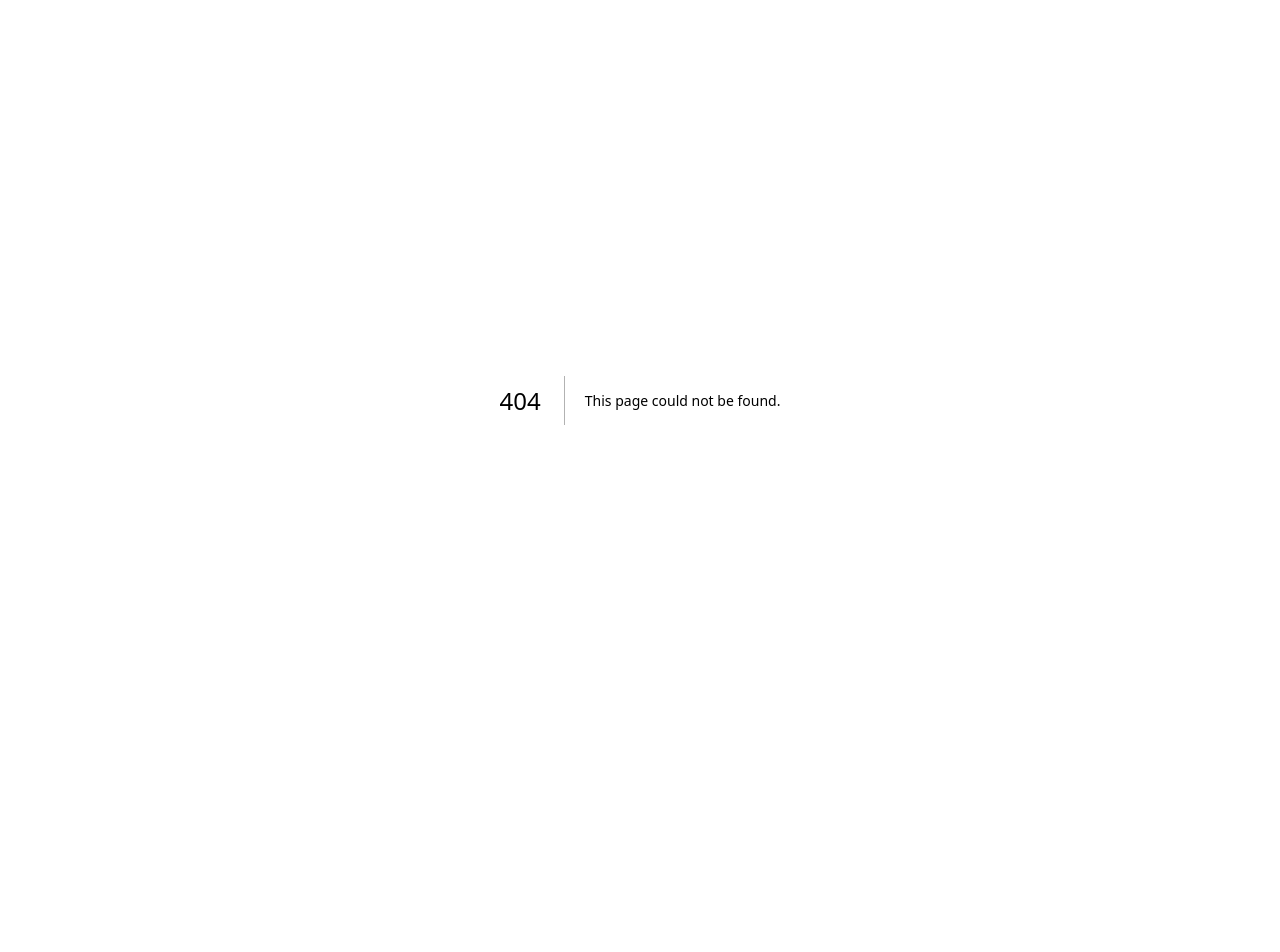
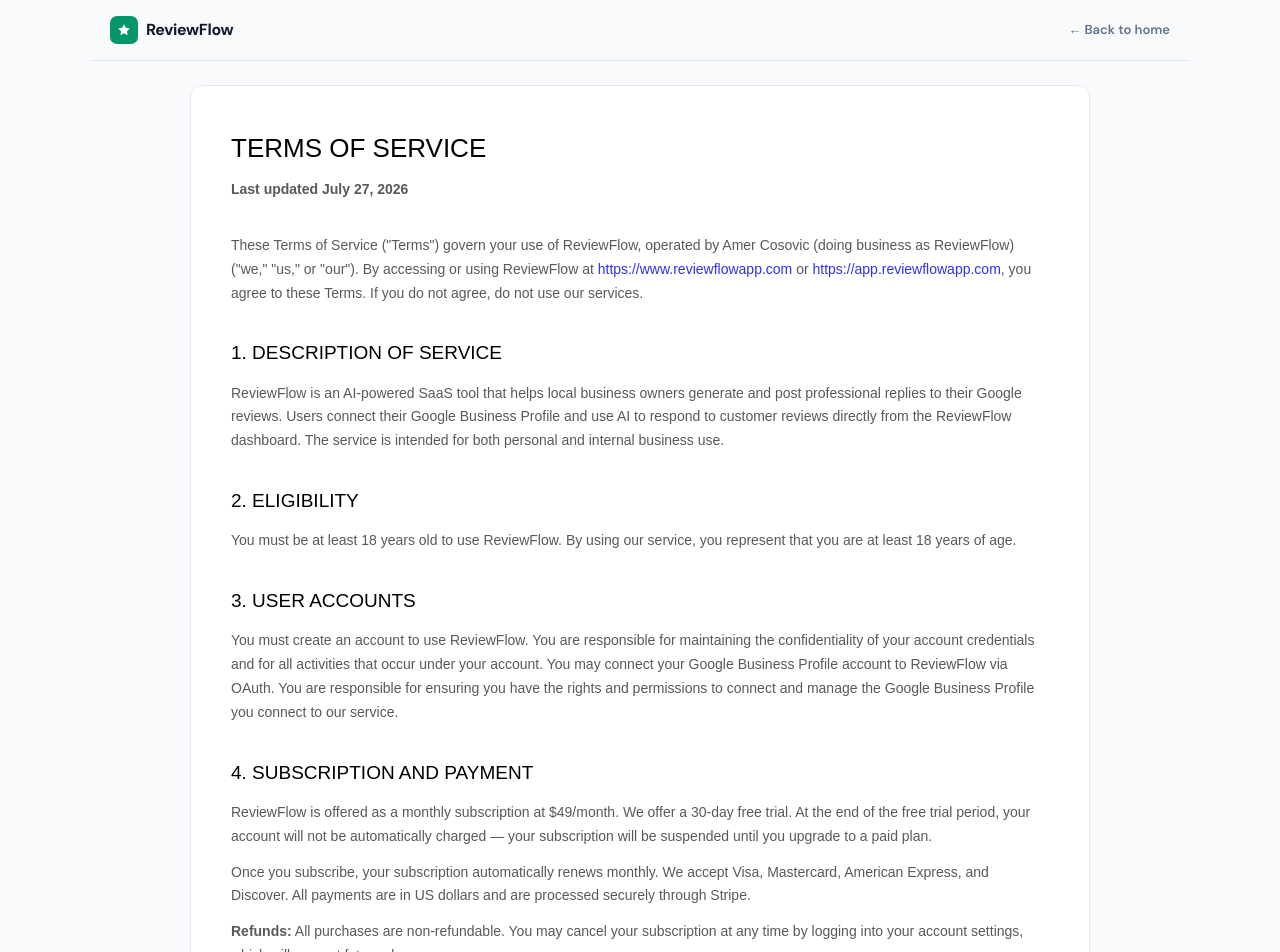
Before and after one commit to AmerC1990/reviewflow, a Next.js app: page /terms in a window 1280 px wide. Before the commit this address had no page. Shown: the top 952 px of the page. Before the commit the page ends 800 px from the top, so only its background shows below. Built offline with nearby package versions, Linux system fonts and the light colour scheme.

Commit message:
add terms of service page and footer links

```diff
--- a/pages/index.js
+++ b/pages/index.js
@@ -277,7 +277,7 @@
         </div>
       </section>
 
-     {/* FOOTER */}
+    {/* FOOTER */}
       <footer style={{ borderTop: "1px solid #e2e8f0", padding: "24px 20px", textAlign: "center" }}>
         <p style={{ fontSize: "13px", color: "#94a3b8" }}>
           © 2026 ReviewFlow ·{" "}
@@ -288,6 +288,8 @@
           <a href="https://g.page/r/Cds5apVCCkR4EBM/review" target="_blank" rel="noopener noreferrer" style={{ color: "#94a3b8", textDecoration: "none" }}>Leave a review</a>
           {" · "}
           <a href="/privacy" style={{ color: "#94a3b8", textDecoration: "none" }}>Privacy Policy</a>
+          {" · "}
+          <a href="/terms" style={{ color: "#94a3b8", textDecoration: "none" }}>Terms of Service</a>
         </p>
       </footer>
 
--- a/pages/pricing.js
+++ b/pages/pricing.js
@@ -134,6 +134,8 @@
           <a href="https://g.page/r/Cds5apVCCkR4EBM/review" target="_blank" rel="noopener noreferrer" style={{ color: "#94a3b8", textDecoration: "none" }}>Leave a review</a>
           {" · "}
           <a href="/privacy" style={{ color: "#94a3b8", textDecoration: "none" }}>Privacy Policy</a>
+          {" · "}
+          <a href="/terms" style={{ color: "#94a3b8", textDecoration: "none" }}>Terms of Service</a>
         </p>
       </footer>
     </div>
--- /dev/null
+++ b/pages/terms.js
@@ -0,0 +1,99 @@
+import Head from "next/head";
+
+export default function Terms() {
+  return (
+    <div style={{ fontFamily: "'DM Sans', sans-serif", background: "#f8fafc", minHeight: "100vh" }}>
+      <Head>
+        <title>Terms of Service — ReviewFlow</title>
+        <meta name="description" content="ReviewFlow Terms of Service" />
+        <meta name="viewport" content="width=device-width, initial-scale=1" />
+        <link rel="preconnect" href="https://fonts.googleapis.com" />
+        <link rel="preconnect" href="https://fonts.gstatic.com" crossOrigin="true" />
+        <link href="https://fonts.googleapis.com/css2?family=DM+Sans:wght@400;500;600;700&display=swap" rel="stylesheet" />
+        <style>{`* { box-sizing: border-box; margin: 0; padding: 0; }`}</style>
+      </Head>
+
+      {/* NAV */}
+      <nav style={{ padding: "16px 20px", display: "flex", alignItems: "center", justifyContent: "space-between", maxWidth: "1100px", margin: "0 auto", borderBottom: "1px solid #e2e8f0" }}>
+        <a href="/" style={{ display: "flex", alignItems: "center", gap: "8px", textDecoration: "none" }}>
+          <div style={{ width: "28px", height: "28px", background: "#059669", borderRadius: "7px", display: "flex", alignItems: "center", justifyContent: "center" }}>
+            <svg width="14" height="14" viewBox="0 0 24 24" fill="none">
+              <path d="M12 2L15.09 8.26L22 9.27L17 14.14L18.18 21.02L12 17.77L5.82 21.02L7 14.14L2 9.27L8.91 8.26L12 2Z" fill="white" />
+            </svg>
+          </div>
+          <span style={{ fontWeight: 700, fontSize: "16px", color: "#0f172a", letterSpacing: "-0.02em" }}>ReviewFlow</span>
+        </a>
+        <a href="/" style={{ fontSize: "13px", fontWeight: 600, color: "#64748b", textDecoration: "none" }}>← Back to home</a>
+      </nav>
+
+      {/* CONTENT */}
+      <div style={{ maxWidth: "900px", margin: "24px auto 0", padding: "40px 40px 80px", background: "#fff", borderRadius: "12px", border: "1px solid #e2e8f0", fontFamily: "Arial, sans-serif", color: "#595959", fontSize: "14px", lineHeight: "1.7" }}>
+
+        <h1 style={{ fontSize: "26px", color: "#000", marginBottom: "8px" }}>TERMS OF SERVICE</h1>
+        <p style={{ color: "#595959", marginBottom: "32px" }}><strong>Last updated July 27, 2026</strong></p>
+
+        <p style={{ marginBottom: "16px" }}>These Terms of Service ("Terms") govern your use of ReviewFlow, operated by Amer Cosovic (doing business as ReviewFlow) ("we," "us," or "our"). By accessing or using ReviewFlow at <a href="https://www.reviewflowapp.com" style={{ color: "#3030F1" }}>https://www.reviewflowapp.com</a> or <a href="https://app.reviewflowapp.com" style={{ color: "#3030F1" }}>https://app.reviewflowapp.com</a>, you agree to these Terms. If you do not agree, do not use our services.</p>
+
+        <h2 style={{ fontSize: "19px", color: "#000", marginTop: "32px", marginBottom: "12px" }}>1. DESCRIPTION OF SERVICE</h2>
+        <p>ReviewFlow is an AI-powered SaaS tool that helps local business owners generate and post professional replies to their Google reviews. Users connect their Google Business Profile and use AI to respond to customer reviews directly from the ReviewFlow dashboard. The service is intended for both personal and internal business use.</p>
+
+        <h2 style={{ fontSize: "19px", color: "#000", marginTop: "32px", marginBottom: "12px" }}>2. ELIGIBILITY</h2>
+        <p>You must be at least 18 years old to use ReviewFlow. By using our service, you represent that you are at least 18 years of age.</p>
+
+        <h2 style={{ fontSize: "19px", color: "#000", marginTop: "32px", marginBottom: "12px" }}>3. USER ACCOUNTS</h2>
+        <p>You must create an account to use ReviewFlow. You are responsible for maintaining the confidentiality of your account credentials and for all activities that occur under your account. You may connect your Google Business Profile account to ReviewFlow via OAuth. You are responsible for ensuring you have the rights and permissions to connect and manage the Google Business Profile you connect to our service.</p>
+
+        <h2 style={{ fontSize: "19px", color: "#000", marginTop: "32px", marginBottom: "12px" }}>4. SUBSCRIPTION AND PAYMENT</h2>
+        <p style={{ marginBottom: "12px" }}>ReviewFlow is offered as a monthly subscription at $49/month. We offer a 30-day free trial. At the end of the free trial period, your account will not be automatically charged — your subscription will be suspended until you upgrade to a paid plan.</p>
+        <p style={{ marginBottom: "12px" }}>Once you subscribe, your subscription automatically renews monthly. We accept Visa, Mastercard, American Express, and Discover. All payments are in US dollars and are processed securely through Stripe.</p>
+        <p><strong>Refunds:</strong> All purchases are non-refundable. You may cancel your subscription at any time by logging into your account settings, which will prevent future charges.</p>
+
+        <h2 style={{ fontSize: "19px", color: "#000", marginTop: "32px", marginBottom: "12px" }}>5. PROHIBITED ACTIVITIES</h2>
+        <p>You agree not to misuse ReviewFlow. Prohibited activities include but are not limited to: violating any applicable laws, attempting to gain unauthorized access to our systems, using the service to spam or harass others, or interfering with the proper operation of the service.</p>
+
+        <h2 style={{ fontSize: "19px", color: "#000", marginTop: "32px", marginBottom: "12px" }}>6. AI-GENERATED CONTENT</h2>
+        <p>ReviewFlow uses AI (powered by OpenAI) to generate reply suggestions. You are solely responsible for reviewing, editing, and approving any AI-generated content before posting it to your Google Business Profile. We do not guarantee the accuracy, appropriateness, or quality of AI-generated replies.</p>
+
+        <h2 style={{ fontSize: "19px", color: "#000", marginTop: "32px", marginBottom: "12px" }}>7. THIRD-PARTY LINKS AND SERVICES</h2>
+        <p>ReviewFlow may contain links to third-party websites. We are not responsible for the content or practices of any third-party sites. Your use of third-party services, including Google and Stripe, is governed by their respective terms of service.</p>
+
+        <h2 style={{ fontSize: "19px", color: "#000", marginTop: "32px", marginBottom: "12px" }}>8. LIMITATION OF LIABILITY</h2>
+        <p>To the maximum extent permitted by law, our liability to you for any claims arising from your use of ReviewFlow is limited to the amount you paid us in the 6 months prior to the claim. We are not liable for indirect, incidental, special, or consequential damages.</p>
+
+        <h2 style={{ fontSize: "19px", color: "#000", marginTop: "32px", marginBottom: "12px" }}>9. DISCLAIMER OF WARRANTIES</h2>
+        <p>ReviewFlow is provided "as is" without warranties of any kind, either express or implied. We do not warrant that the service will be uninterrupted, error-free, or free of viruses or other harmful components.</p>
+
+        <h2 style={{ fontSize: "19px", color: "#000", marginTop: "32px", marginBottom: "12px" }}>10. DISPUTE RESOLUTION</h2>
+        <p>Any disputes arising from these Terms or your use of ReviewFlow will first be resolved through informal negotiations for 30 days. If negotiations fail, disputes will be resolved through binding arbitration in Guilford County, North Carolina, United States. If a dispute proceeds in court rather than arbitration, it will be litigated in Guilford County, North Carolina.</p>
+
+        <h2 style={{ fontSize: "19px", color: "#000", marginTop: "32px", marginBottom: "12px" }}>11. GOVERNING LAW</h2>
+        <p>These Terms are governed by the laws of the State of North Carolina, United States, without regard to conflict of law principles.</p>
+
+        <h2 style={{ fontSize: "19px", color: "#000", marginTop: "32px", marginBottom: "12px" }}>12. UPDATES TO THESE TERMS</h2>
+        <p>We may update these Terms from time to time. We will notify you of significant changes by sending an email to the address associated with your account. Your continued use of ReviewFlow after receiving notice constitutes acceptance of the updated Terms.</p>
+
+        <h2 style={{ fontSize: "19px", color: "#000", marginTop: "32px", marginBottom: "12px" }}>13. PRIVACY POLICY</h2>
+        <p>Your use of ReviewFlow is also governed by our <a href="/privacy" style={{ color: "#3030F1" }}>Privacy Policy</a>, which is incorporated into these Terms by reference.</p>
+
+        <h2 style={{ fontSize: "19px", color: "#000", marginTop: "32px", marginBottom: "12px" }}>14. CONTACT US</h2>
+        <p>If you have questions about these Terms, contact us at:<br /><br />
+        <strong>Amer Cosovic (ReviewFlow)</strong><br />
+        Email: <a href="mailto:support@reviewflowapp.com" style={{ color: "#3030F1" }}>support@reviewflowapp.com</a><br />
+        Greensboro, NC, United States</p>
+
+      </div>
+
+      {/* FOOTER */}
+      <footer style={{ borderTop: "1px solid #e2e8f0", padding: "24px 20px", textAlign: "center", marginTop: "40px" }}>
+        <p style={{ fontSize: "13px", color: "#94a3b8" }}>
+          © 2026 ReviewFlow ·{" "}
+          <a href="/" style={{ color: "#94a3b8", textDecoration: "none" }}>Home</a>
+          {" · "}
+          <a href="/privacy" style={{ color: "#94a3b8", textDecoration: "none" }}>Privacy Policy</a>
+          {" · "}
+          <a href="mailto:support@reviewflowapp.com" style={{ color: "#94a3b8", textDecoration: "none" }}>support@reviewflowapp.com</a>
+        </p>
+      </footer>
+    </div>
+  );
+}
```
